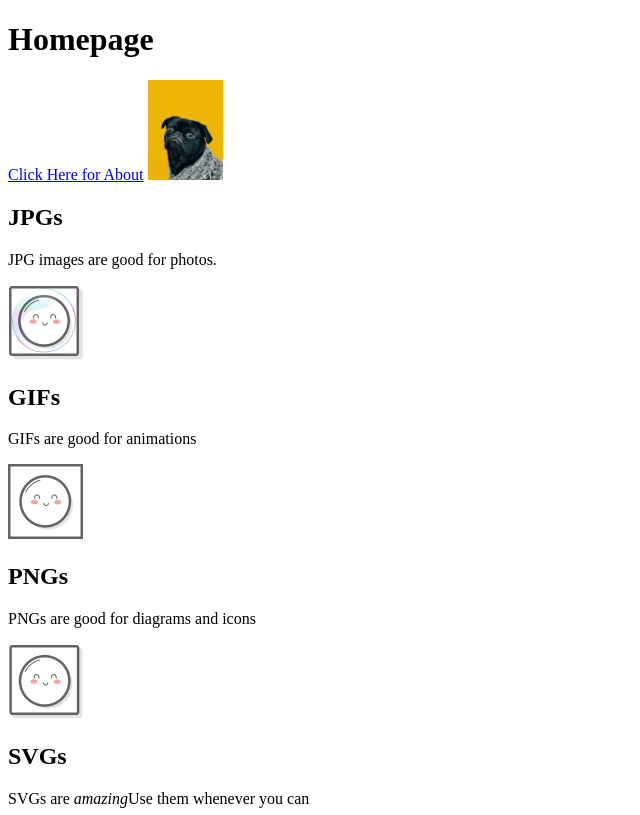
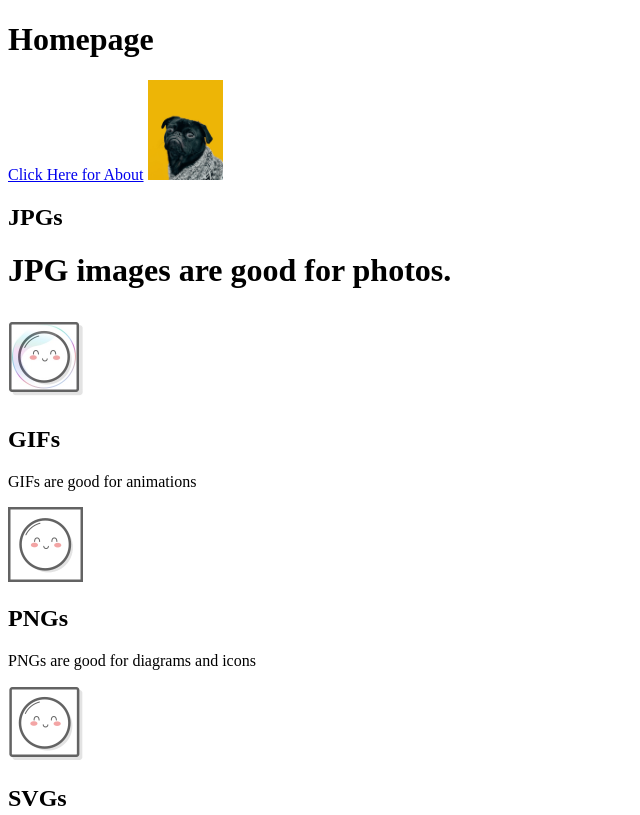
Before and after one commit to abdiand/odin-links-and-images, a plain HTML site: page index.html in a window 1280 px wide. Shown: the top 815 px of the page, without its empty margins (0-640 px from the left). Drawn offline with Linux system fonts and the light colour scheme.

Commit message:
Changed the header size.

```diff
--- a/index.html
+++ b/index.html
@@ -17,7 +17,7 @@
 
         <h2>JPGs</h2>
 
-    <p>JPG images are good for photos.</p>
+    <p><h1>JPG images are good for photos.<h1></p>
  <img src='images/mochi.jpg' width="75" alt='A mochi ball in bubble'>
     </body>
 
```
